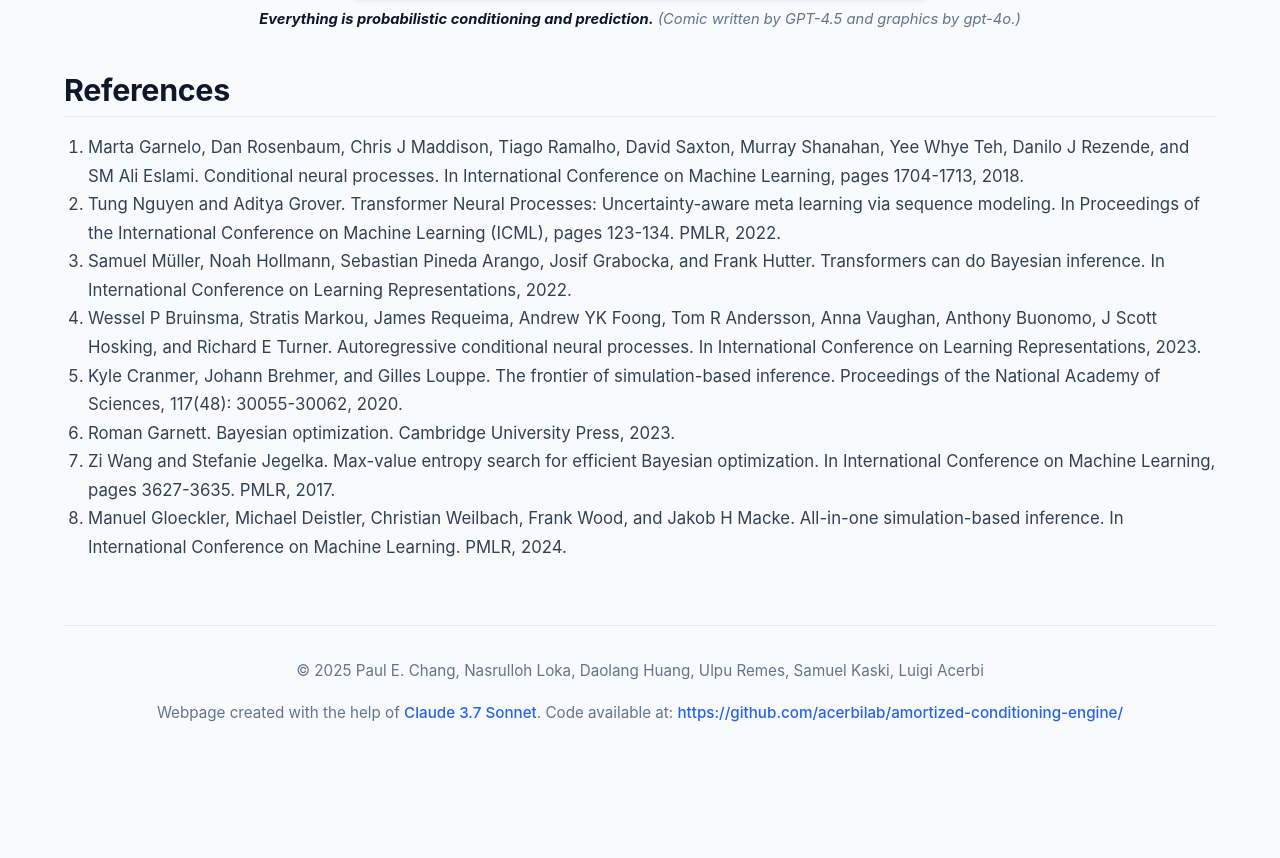
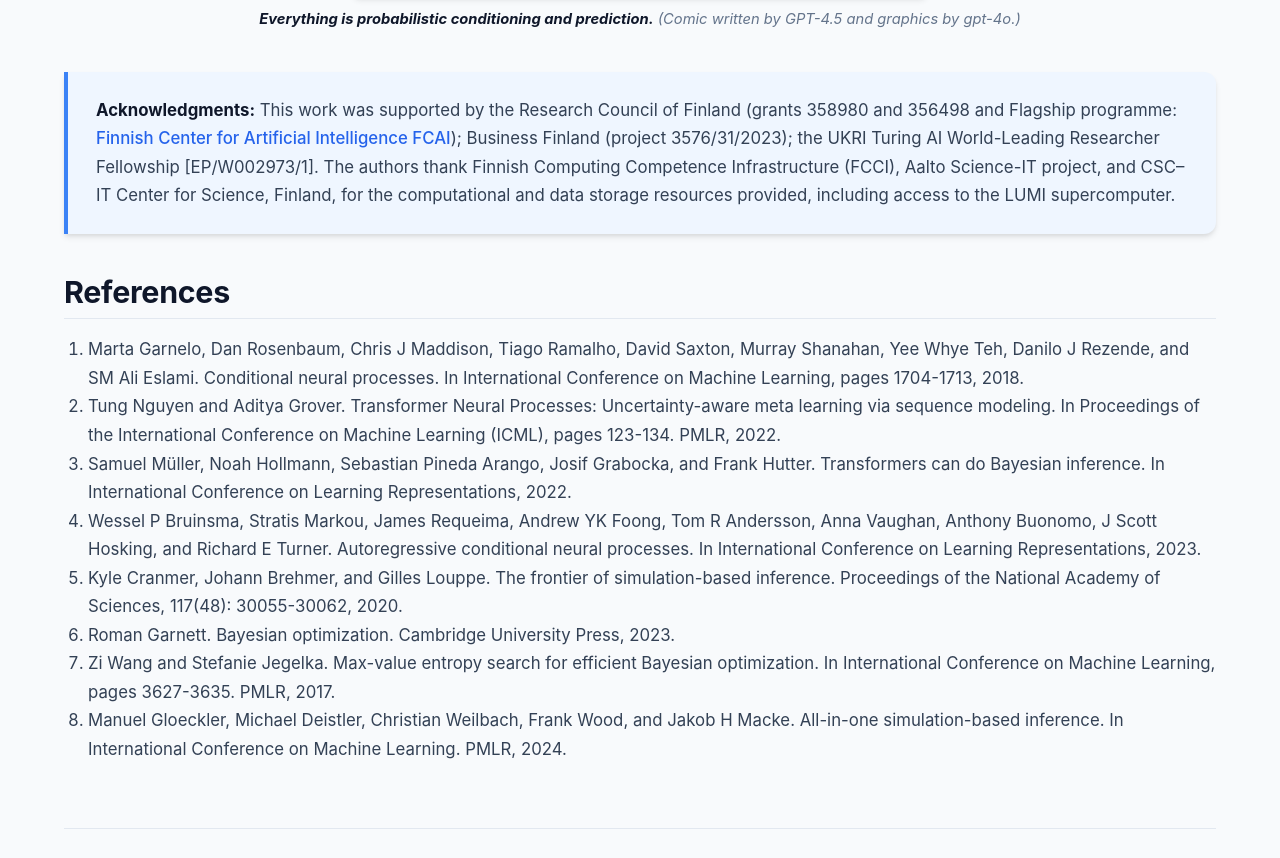
Before and after one commit to acerbilab/amortized-conditioning-engine, a plain HTML site: page docs/index.html in a window 1280 px wide. Shown: the part 5968-6826 px from the top of the page. Before the commit the page ends 6734 px from the top, so only its background shows below. Drawn offline with nearby package versions, Linux system fonts and the light colour scheme.

Commit message:
docs: added more acks

```diff
--- a/docs/index.html
+++ b/docs/index.html
@@ -1309,6 +1309,22 @@
       (Comic written by GPT-4.5 and graphics by gpt-4o.)
     </div>
 
+    <blockquote>
+      <p>
+        <strong>Acknowledgments:</strong> This work was supported by the
+        Research Council of Finland (grants 358980 and 356498 and Flagship
+        programme:
+        <a href="https://fcai.fi/"
+          >Finnish Center for Artificial Intelligence FCAI</a
+        >); Business Finland (project 3576/31/2023); the UKRI Turing AI
+        World-Leading Researcher Fellowship [EP/W002973/1]. The authors thank
+        Finnish Computing Competence Infrastructure (FCCI), Aalto Science-IT
+        project, and CSC–IT Center for Science, Finland, for the computational
+        and data storage resources provided, including access to the LUMI
+        supercomputer.
+      </p>
+    </blockquote>
+
     <h2>References</h2>
     <ol>
       <li>
```
